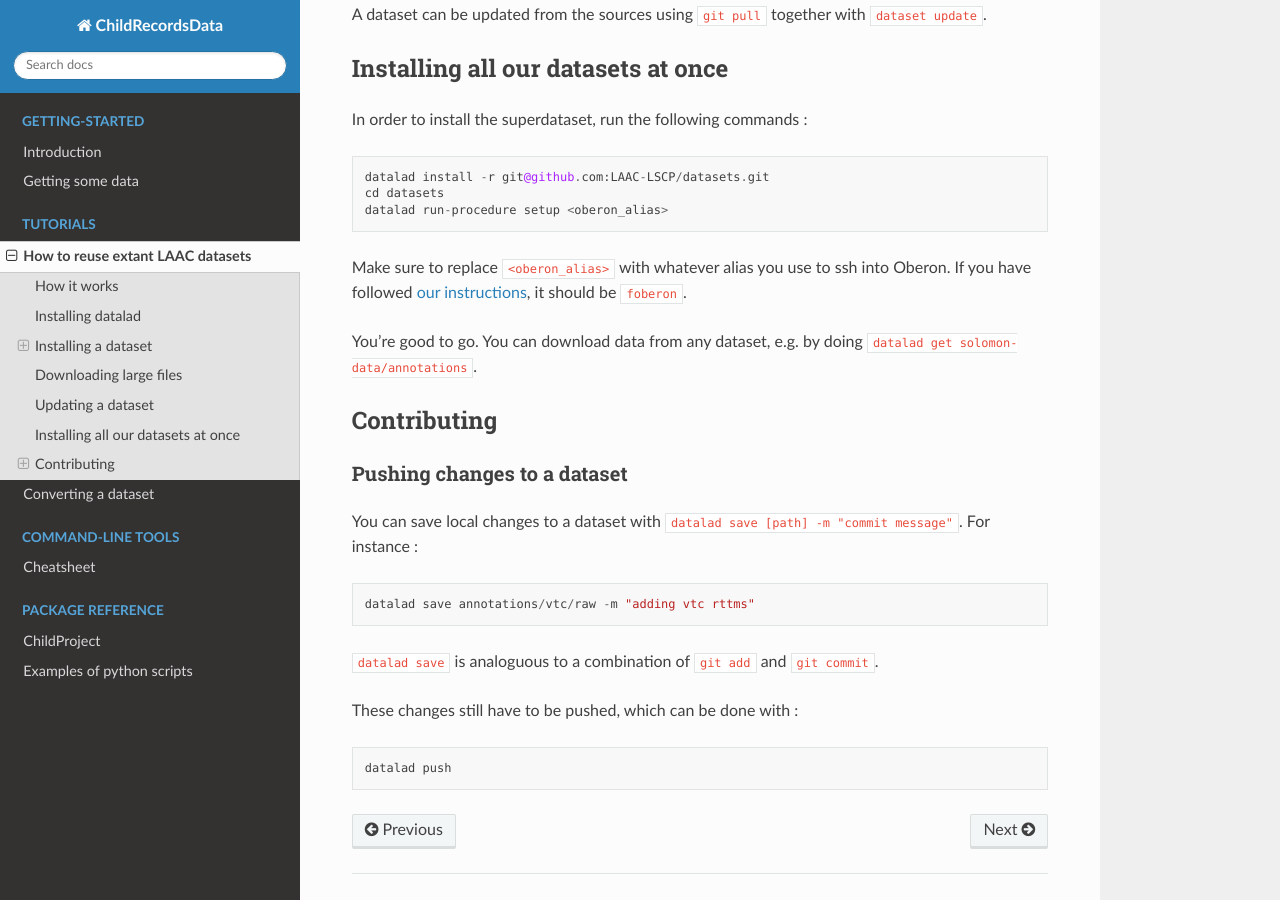
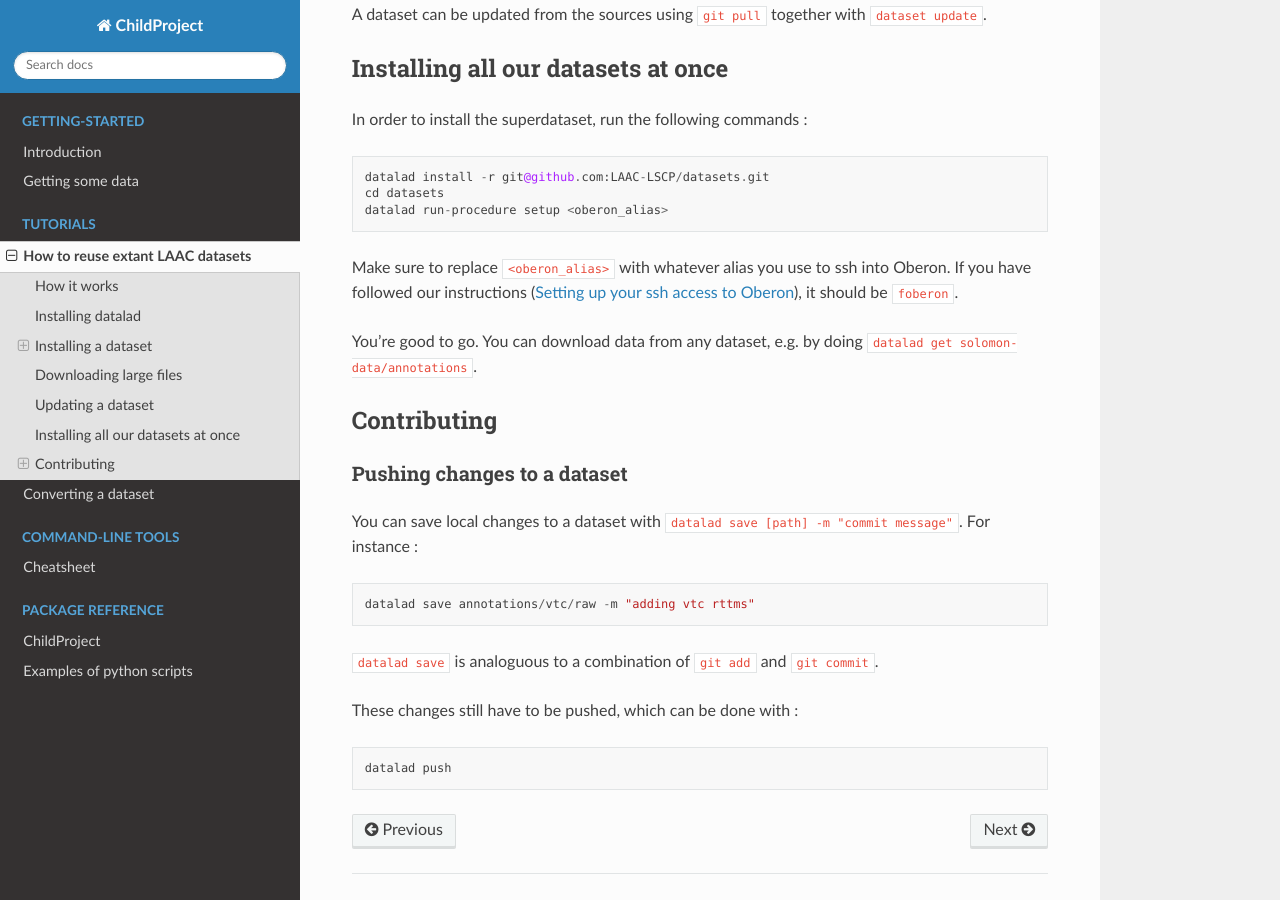
Before and after one commit to LAAC-LSCP/ChildProject, a Sphinx documentation site: the page built from docs/source/reuse.rst, in a window 1280 px wide and 900 px high, scrolled down 3393 px. Built offline with Sphinx 7.4.7 and the Read the Docs theme 2.0.0, drawn with Linux system fonts in a browser that asks for light colours; pages that are not in the unit, such as notebooks, are missing from menus.

Commit message:
ChildRecordsData -> ChildProject (fixes #126)

```diff
--- a/docs/source/conf.py
+++ b/docs/source/conf.py
@@ -17,7 +17,7 @@ sys.path.insert(0, os.path.abspath('../../ChildProject/'))
 
 # -- Project information -----------------------------------------------------
 
-project = 'ChildRecordsData'
+project = 'ChildProject'
 copyright = '2021, Lucas Gautheron'
 author = 'Lucas Gautheron'
 
--- a/docs/source/examples.rst
+++ b/docs/source/examples.rst
@@ -2,7 +2,7 @@ Examples of python scripts
 ==========================
 
 We provide examples of python scripts using our package
-on `GitHub <https://github.com/LAAC-LSCP/ChildRecordsData/tree/master/examples>`_.
+on `GitHub <https://github.com/LAAC-LSCP/ChildProject/tree/master/examples>`_.
 
 You can test these scripts by running them
 on the `VanDam demonstration dataset <https://github.com/LAAC-LSCP/vandam-daylong-demo>`_.
--- a/docs/source/format.rst
+++ b/docs/source/format.rst
@@ -5,7 +5,7 @@
 Datasets structure
 ==================
 
-ChildRecordsData assumes your data is structured in a specific way
+ChildProject assumes your data is structured in a specific way
 before it is imported. This structure is necessary to check, for
 instance, that there are no unreferenced files, and no referenced files
 that are actually missing. The data curator therefore needs to organize
--- a/docs/source/index.rst
+++ b/docs/source/index.rst
@@ -1,10 +1,10 @@
-.. ChildRecordsData documentation master file, created by
+.. ChildProject documentation master file, created by
    sphinx-quickstart on Sat Feb 20 21:27:49 2021.
    You can adapt this file completely to your liking, but it should at least
    contain the root `toctree` directive.
 
-Welcome to ChildRecordsData's documentation!
-============================================
+Welcome to ChildProject's documentation!
+======================================
 
 .. toctree::
    :maxdepth: 2
--- a/docs/source/reuse.rst
+++ b/docs/source/reuse.rst
@@ -79,6 +79,9 @@ consenting adults. Here are the steps:
    Keys <https://github.com/settings/keys>`__
 3. Click on the green button ‘New SSH key’ and paste your public key
    where requested.
+
+.. _reuse-oberon-ssh:
+
 
 Setting up your ssh access to Oberon
 ~~~~~~~~~~~~~~~~~~~~~~~~~~~~~~~~~~~~
@@ -180,8 +183,7 @@ In order to install the superdataset, run the following commands :
    datalad run-procedure setup <oberon_alias>
 
 Make sure to replace ``<oberon_alias>`` with whatever alias you use to
-ssh into Oberon. If you have followed `our
-instructions <https://laac-lscp.github.io/ChildRecordsData/REUSE.html#setting-up-your-ssh-access-to-oberon>`__,
+ssh into Oberon. If you have followed our instructions (:ref:`reuse-oberon-ssh`),
 it should be ``foberon``.
 
 You’re good to go. You can download data from any dataset, e.g. by doing
--- a/setup.py
+++ b/setup.py
@@ -11,7 +11,7 @@ setup(
     name='ChildProject',
     version = ChildProject.__version__,
     description='LAAC@LSCP',
-    url='https://github.com/LAAC-LSCP/ChildRecordsData',
+    url='https://github.com/LAAC-LSCP/ChildProject',
     author='Lucas',
     author_email='lucas.gautheron@gmail.com',
     license='MIT',
```
Also changed, not shown: README.md (+4 -4 lines), docs/source/install.rst (+4 -4 lines).
